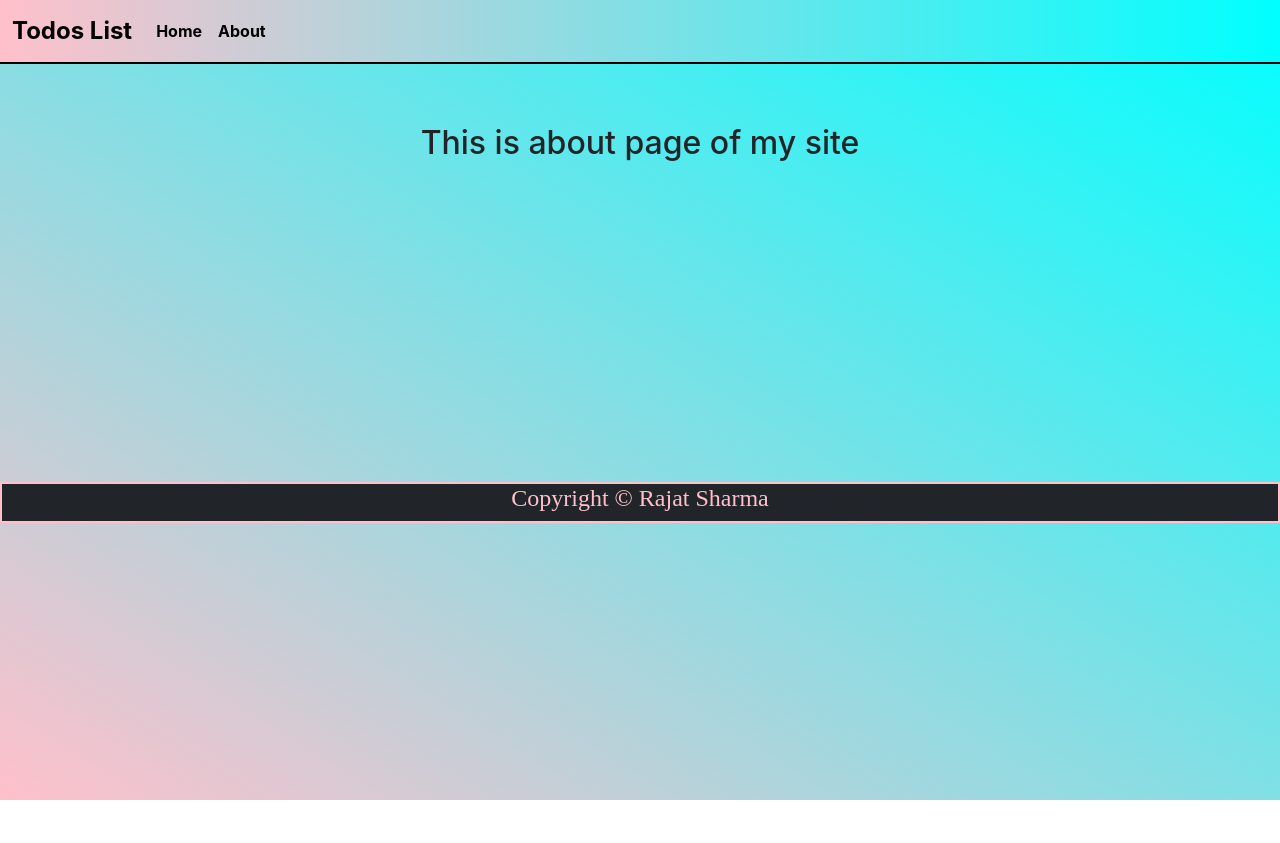
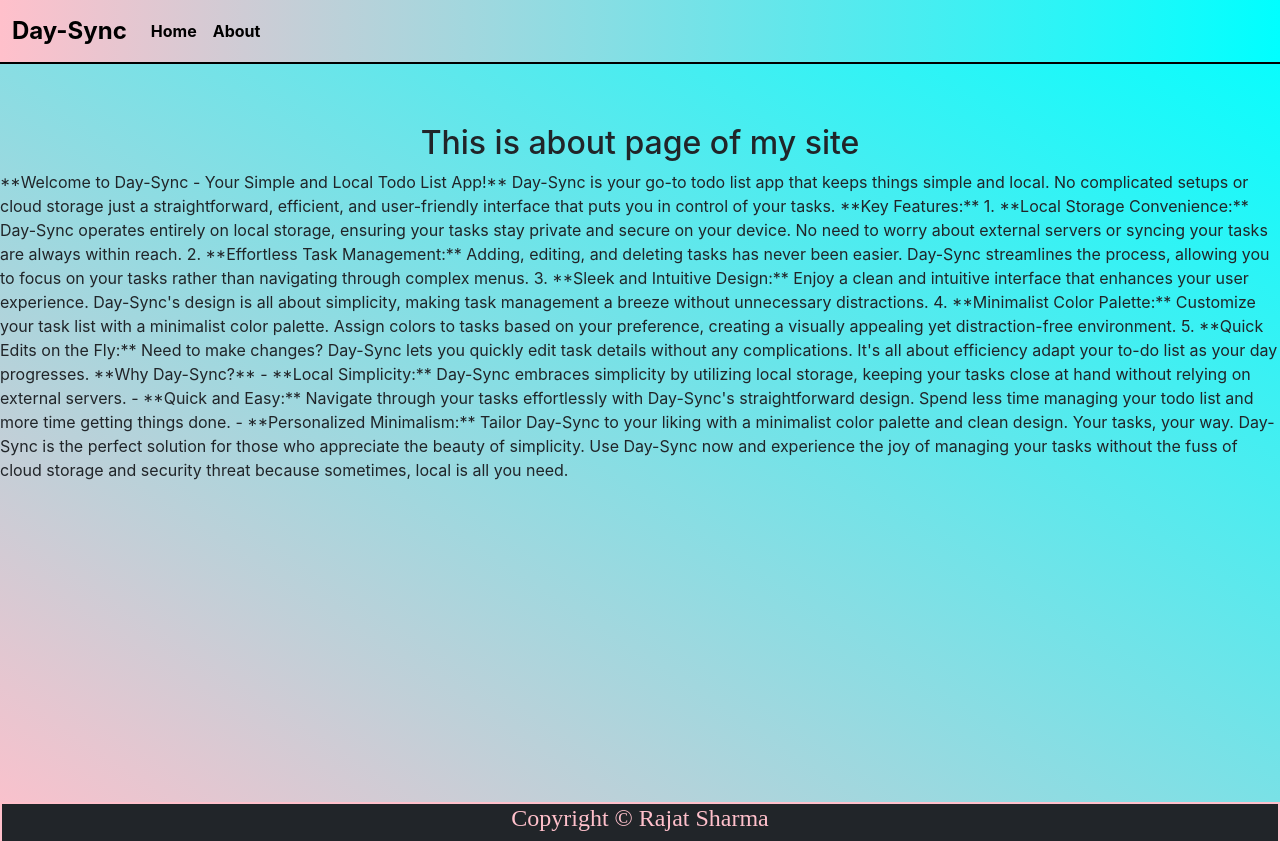
Before and after one commit to Rajcmsharma/todolist, a React (Create React App) app: page /#/about in a window 1280 px wide. Before the commit the page ends 800 px from the top, so only its background shows below. Built offline with nearby package versions, Linux system fonts and the light colour scheme.

Commit message:
pre-final commit

```diff
--- a/src/App.js
+++ b/src/App.js
@@ -23,12 +23,14 @@ function App() {
     e.preventDefault();
     let t = (document.getElementById('inputtitle').value);
     let d = (document.getElementById('inputdesc').value);
+    let i = (document.getElementById('importance').value);
+
     if (t && d) {
 
-      settodos([...todos, { title: t, desc: d }]);
+      settodos([...todos, { title: t, desc: d, imp: i }]);
       document.getElementById('inputtitle').value = "";
       document.getElementById('inputdesc').value = "";
-
+      document.getElementById('importance').value = 1;
     }
     else {
       alert('field can`t be empty');
@@ -55,7 +57,7 @@ function App() {
   let editit = (ele) => {
     document.getElementById('inputtitle').value = ele.title;
     document.getElementById('inputdesc').value = ele.desc;
-    window.scrollTo(0,0);
+    window.scrollTo(0, 0);
     onDelete(ele);
   }
   // declaring todos
@@ -72,7 +74,7 @@ function App() {
   return (
     <Router>
 
-      <Header title="Todos List" searchbar={false} />
+      <Header title="Day-Sync" searchbar={false} />
 
 
 
--- a/src/mycomponents/about.js
+++ b/src/mycomponents/about.js
@@ -3,8 +3,42 @@ export default function About() {
   return (
 
     <div>
-      <h2 className='text-center' style={{marginTop:"60px"}}>This is about page of my site</h2>
+      <h2 className='text-center' style={{ marginTop: "60px" }}>This is about page of my site</h2>
+      <p>
+        **Welcome to Day-Sync - Your Simple and Local Todo List App!**
 
+        Day-Sync is your go-to todo list app that keeps things simple and local. No complicated setups or cloud storage just a straightforward, efficient, and user-friendly interface that puts you in control of your tasks.
+
+        **Key Features:**
+
+        1. **Local Storage Convenience:**
+        Day-Sync operates entirely on local storage, ensuring your tasks stay private and secure on your device. No need to worry about external servers or syncing your tasks are always within reach.
+
+        2. **Effortless Task Management:**
+        Adding, editing, and deleting tasks has never been easier. Day-Sync streamlines the process, allowing you to focus on your tasks rather than navigating through complex menus.
+
+        3. **Sleek and Intuitive Design:**
+        Enjoy a clean and intuitive interface that enhances your user experience. Day-Sync's design is all about simplicity, making task management a breeze without unnecessary distractions.
+
+        4. **Minimalist Color Palette:**
+        Customize your task list with a minimalist color palette. Assign colors to tasks based on your preference, creating a visually appealing yet distraction-free environment.
+
+        5. **Quick Edits on the Fly:**
+        Need to make changes? Day-Sync lets you quickly edit task details without any complications. It's all about efficiency adapt your to-do list as your day progresses.
+
+        **Why Day-Sync?**
+
+        - **Local Simplicity:**
+        Day-Sync embraces simplicity by utilizing local storage, keeping your tasks close at hand without relying on external servers.
+
+        - **Quick and Easy:**
+        Navigate through your tasks effortlessly with Day-Sync's straightforward design. Spend less time managing your todo list and more time getting things done.
+
+        - **Personalized Minimalism:**
+        Tailor Day-Sync to your liking with a minimalist color palette and clean design. Your tasks, your way.
+
+        Day-Sync is the perfect solution for those who appreciate the beauty of simplicity. Use Day-Sync now and experience the joy of managing your tasks without the fuss of cloud storage and security threat because sometimes, local is all you need.
+      </p>
     </div>
   )
 }
--- a/src/mycomponents/addtodos.js
+++ b/src/mycomponents/addtodos.js
@@ -5,21 +5,30 @@ export default function Addtodos(props) {
 
   return (
     <div>
-      <h2 className='text-center my-5 '>ADD TO-DOs</h2>
-      <form className="row g-2 mx-3"  onKeyDown={(e)=>{if(e.key === 'Enter'){props.addtodonow(e)}}} >
-      {/* add title */}
+      <h2 className='text-center my-5 '>ADD TO-DO</h2>
+      <form className="row g-2 mx-3" onKeyDown={(e) => { if (e.key === 'Enter') { props.addtodonow(e) } }} >
+        {/* add title */}
         <div className="col-12">
           <label htmlFor="inputtitle" className="form-label">To-Do Title</label>
-          <input type="text" className="form-control" id="inputtitle" placeholder="Add title here"  />
+          <input type="text" className="form-control" id="inputtitle" placeholder="Add title here" />
         </div>
-       {/* add description */}
+        {/* add description */}
         <div className="col-12">
           <label htmlFor="inputdesc">To-Do Description</label>
           <textarea className="form-control" placeholder="Add description here" id="inputdesc" style={{ height: "100px" }}></textarea>
         </div>
-       {/* add button */}
+        {/* add Importance */}
+        <div className='col-12'>
+          <label htmlFor="importance">Task Importance</label>
+          <select class="form-select" id="importance">
+            <option value="1" selected>Low</option>
+            <option value="2" >Medium</option>
+            <option value="3">High</option>
+          </select>
+        </div>
+        {/* add button */}
         <div className="col-12">
-          <button type="button" className="btn btn-primary" onClick={(e)=>{props.addtodonow(e)}} >Add Todo</button>
+          <button type="button" className="btn btn-primary" onClick={(e) => { props.addtodonow(e) }} >Add Todo</button>
         </div>
       </form>
     </div>
--- a/src/mycomponents/todoitem.js
+++ b/src/mycomponents/todoitem.js
@@ -3,11 +3,13 @@ import React from 'react'
 export default function Todoitem(props) {
 
   return (
-    <div >
-      <h4>{props.todo.title}</h4>
-      <p>{props.todo.desc}</p>
+    <div style={{backgroundColor:`${(props.todo.imp==="1")?"rgba(0,255,0,0.3)":(props.todo.imp==="2")?"rgba(255,255,0,0.3)":"rgba(255,0,0,0.3)"}` , borderRadius:"20px"}}>
+      <div className='mx-2'>
+      <h3>{props.todo.title}</h3>
+      <h6>{props.todo.desc}</h6>
       <button className='btn btn-danger btn-sm' onClick={() => { props.onDelete(props.todo) }} >Delete</button>
       <button className='btn btn-primary btn-sm mx-3' onClick={() => { props.editit(props.todo) }} >Edit</button>
+      </div>
       <hr/>
     </div>
   );
--- a/src/mycomponents/todos.js
+++ b/src/mycomponents/todos.js
@@ -6,7 +6,7 @@ function Todos(props) {
 
   return (
     <div className='container'>
-      <h1 className='text-center'>Todos list</h1>
+      <h1 className='text-center'>To-Do's list</h1>
 
       {props.todos.length ?
         props.todos.map((todo) => {
```
Also changed, not shown: 1 other file (tests, documents, lock files or other folders).
